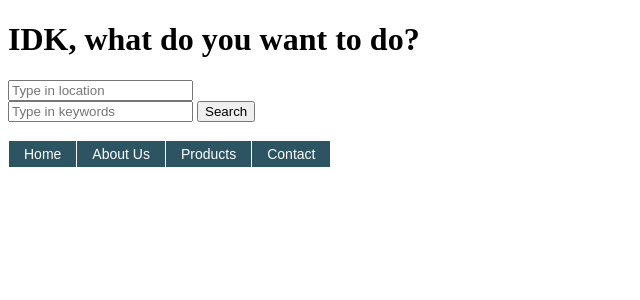
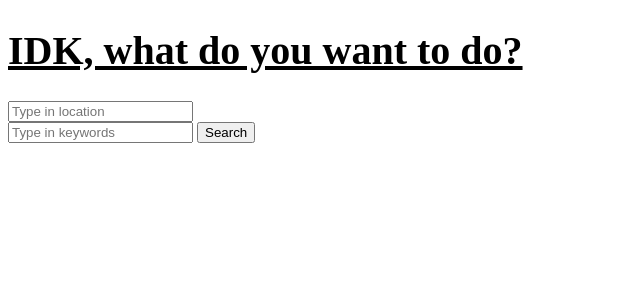
Before and after one commit to alzhu1/idk, a Python web app: template templates/home.html in a window 1280 px wide. Shown: the top 300 px of the page, without its empty margins (0-640 px from the left). Run offline with Jinja, Linux system fonts and the light colour scheme; the template is opened without the code that fills it, so the values that code supplies are empty.

Commit message:
changed css file and deleted furniture html

```diff
--- a/stylesheets/idk.css
+++ b/stylesheets/idk.css
@@ -1,58 +1,5 @@
-ul
-{
-  font-family: Arial, Verdana;
-  font-size: 14px;
-  margin: 0;
-  padding: 0;
-  list-style: none;
+h1 {
+  font-size: 40px;
+  font-weight: bold;
+  text-decoration: underline;
 }
-
-ul li
-{
-  display: block;
-  position: relative;
-  float: left;
-}
-
-li ul
-{
-  display: none;
-}
-
-ul li a
-{
-  display: block;
-  text-decoration: none;
-  color: #ffffff;
-  border-top: 1px solid #ffffff;
-  padding: 5px 15px 5px 15px;
-  background: #2C5463;
-  margin-left: 1px;
-  white-space: nowrap;
-}
-
-ul li a:hover
-{
-  background: #617F8A;
-}
-li:hover ul
-{
-  display: block;
-  position: absolute;
-}
-
-li:hover li
-{
-  float: none;
-  font-size: 11px;
-}
-
-li:hover a
-{
-  background: #617F8A;
-}
-
-li:hover li a:hover
-{
-  background: #95A9B1;
-}
--- a/templates/home.html
+++ b/templates/home.html
@@ -17,32 +17,3 @@
 
   <!--  <form type="post" action="/results">
       <input type= -->
-
-    <ul id="menu">
-      <li><a href="">Home</a></li>
-      <li><a href="">About Us</a>
-        <ul>
-        <li><a href="">The Team</a></li>
-        <li><a href="">History</a></li>
-        <li><a href="">Vision</a></li>
-        </ul>
-      </li>
-      <li><a href="">Products</a>
-        <ul>
-        <li><a href="">Cozy Couch</a></li>
-        <li><a href="">Great Table</a></li>
-        <li><a href="">Small Chair</a></li>
-        <li><a href="">Shiny Shelf</a></li>
-        <li><a href="">Invisible Nothing</a></li>
-        </ul>
-      </li>
-      <li><a href="">Contact</a>
-        <ul>
-        <li><a href="">Online</a></li>
-        <li><a href="">Right Here</a></li>
-        <li><a href="">Somewhere Else</a></li>
-        </ul>
-      </li>
-    </ul>
-  </body>
-</html>
```
